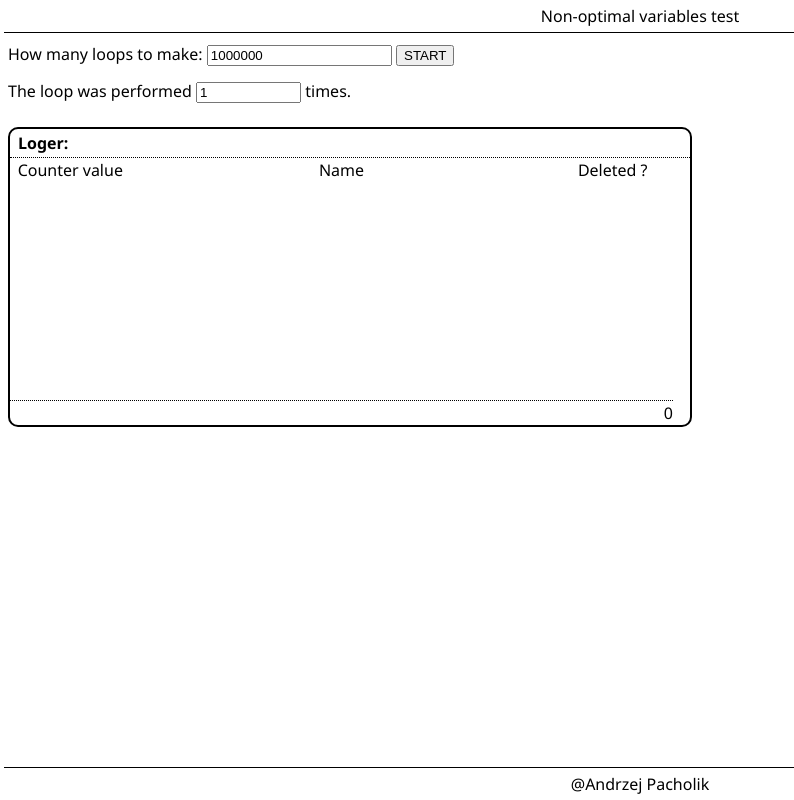
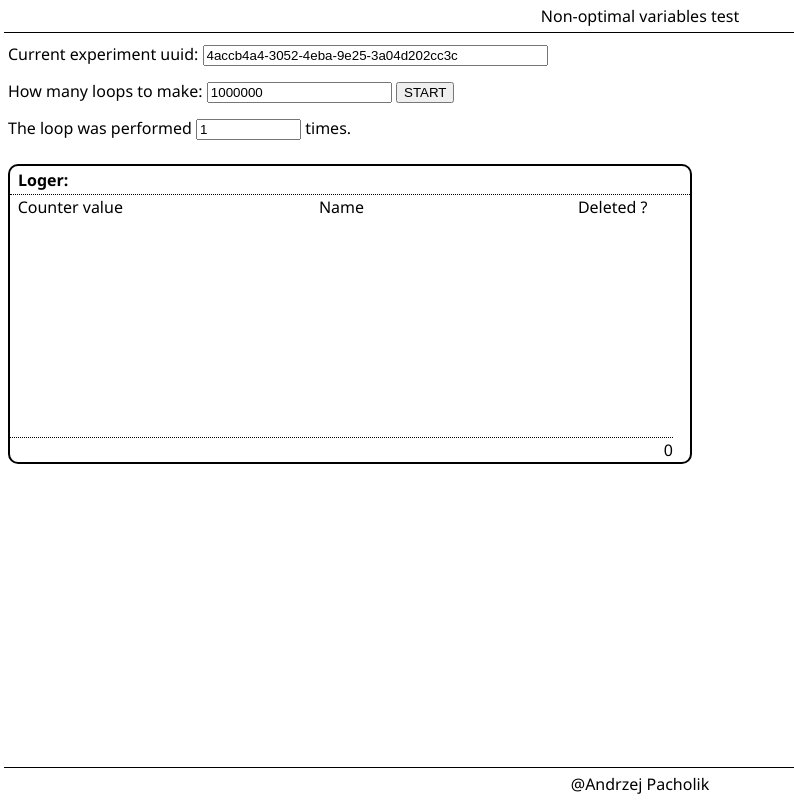
Before and after one commit to apacholik/non-optimal_variables, a React (Create React App) app: page / in a window 1280 px wide. Shown: the whole page, without its empty margins (0-794 px from the left). Built offline with nearby package versions, Linux system fonts and the light colour scheme.

Commit message:
Add some improvements

```diff
--- a/package.json
+++ b/package.json
@@ -1,5 +1,5 @@
 {
-  "name": "non-optional-variables",
+  "name": "main-road",
   "version": "1.0.0",
   "description": "",
   "keywords": [],
--- a/src/NonOptimalVariables.js
+++ b/src/NonOptimalVariables.js
@@ -1,5 +1,6 @@
-import { useCallback, useEffect, useRef, useState } from "react";
+import { useEffect, useRef, useState } from "react";
 import { DELETE_VAR, LOGER_ID } from "./consts";
+import "./styles_NonOptimalVariables.css";
 import log from "./log";
 import { v4 as uuid } from "uuid";
 
@@ -64,6 +65,10 @@ const NonOptimalVariables = () => {
 
   return (
     <div>
+      <label htmlFor="loop">Current experiment uuid:</label>{" "}
+      <input id="loop" size="40" readOnly value={uuidRef.current} type="text" />
+      <br />
+      <br />
       <label htmlFor="loop">{nonOptimalVal.label}</label>
       <input
         id="loop"
```
Also changed, not shown: src/styles_NonOptimalVariables.css (added).
